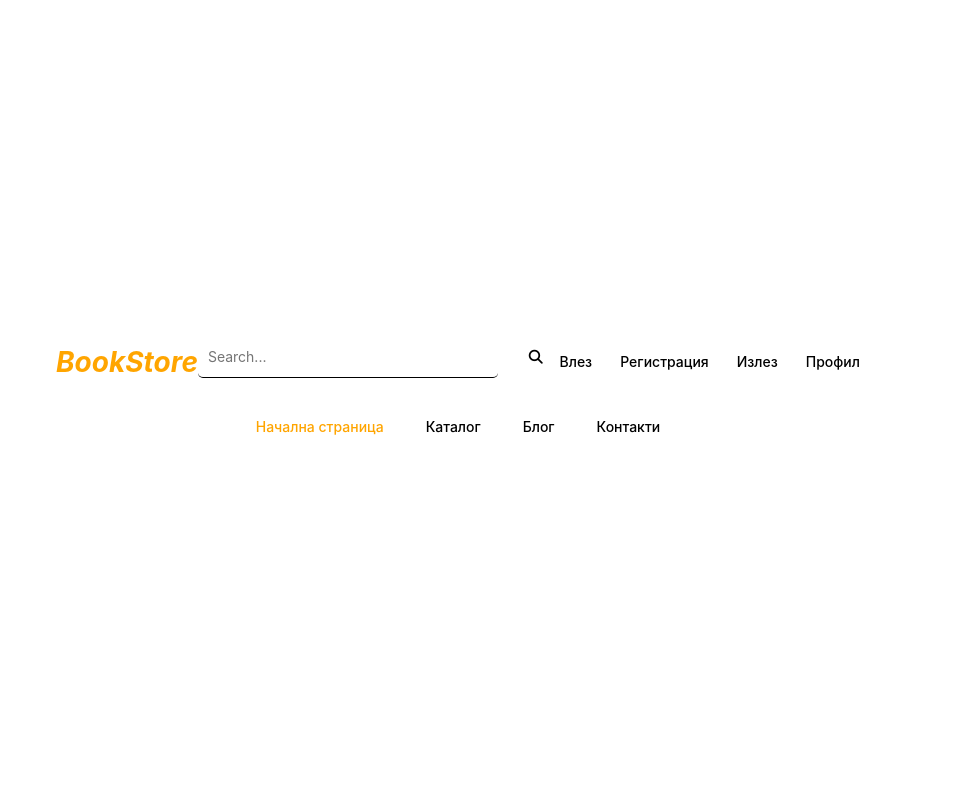
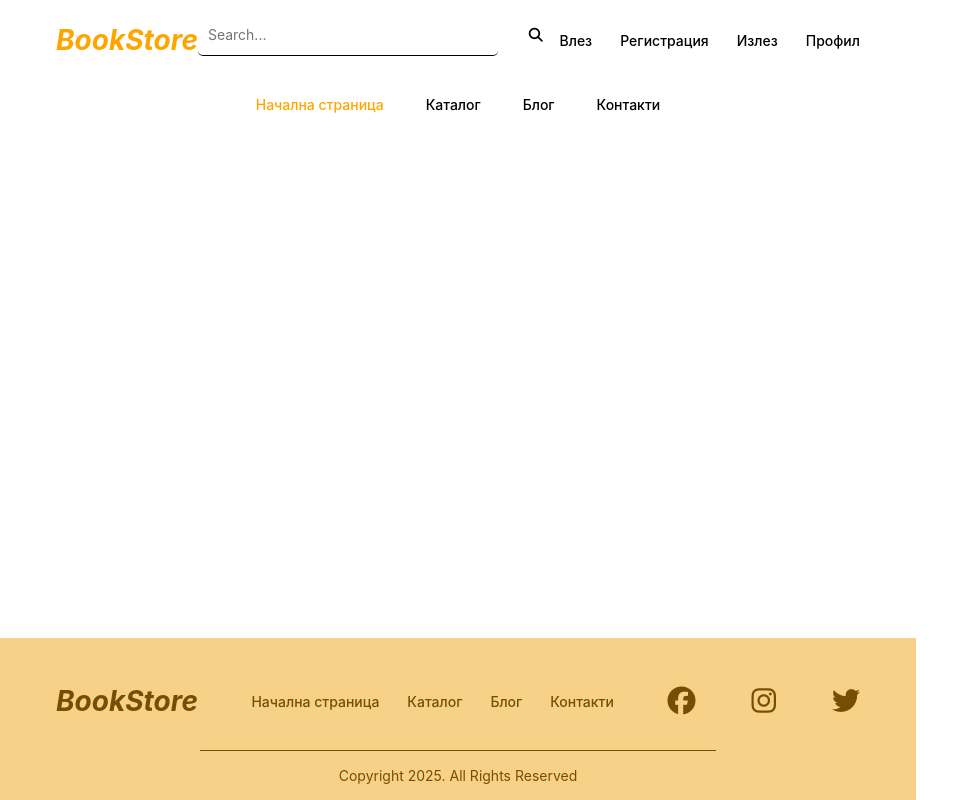
Before and after one commit to elenkaaa2000/BookStore_ReactProject, a React (Vite) app in the folder client/: page / in a window 1280 px wide. Shown: the whole page, without its empty margins (0-979 px from the left). Built offline with nearby package versions, Linux system fonts and the light colour scheme.

Commit message:
add footer html

```diff
--- a/client/src/App.jsx
+++ b/client/src/App.jsx
@@ -1,3 +1,4 @@
+import Footer from "./components/Footer/Footer"
 import Header from "./components/Header/Header"
 
 function App() {
@@ -6,6 +7,10 @@ function App() {
     <>
          <div className="site-content">
           <Header />
+          <section className="site-main">
+
+          </section>
+          <Footer />
          </div>
     </>
   )
--- a/client/src/components/Footer/Footer.jsx
+++ b/client/src/components/Footer/Footer.jsx
@@ -0,0 +1,33 @@
+export default function Footer(){
+    return(
+        <footer className="section site-footer">
+        <div className="flex">
+            <section className="site-logo">
+                <div className="logo">
+                    <a href="#">BookStore</a>
+                </div>
+            </section>
+
+            <div className="footer-nav">
+                <ul>
+                    <li><a href="#">Начална страница</a></li>
+                    <li><a href="#">Каталог</a></li>
+                    <li><a href="#">Блог</a></li>
+                    <li><a href="#">Контакти</a></li>
+                </ul>
+            </div>
+
+            <div className="social-media-links">
+                <i className="fa-brands fa-facebook"></i>
+                <i className="fa-brands fa-instagram"></i>
+                <i className="fa-brands fa-twitter"></i>
+
+            </div>
+
+        </div>
+
+        <p>Copyright 2025. All Rights Reserved</p>
+
+    </footer>
+    )
+}
```
